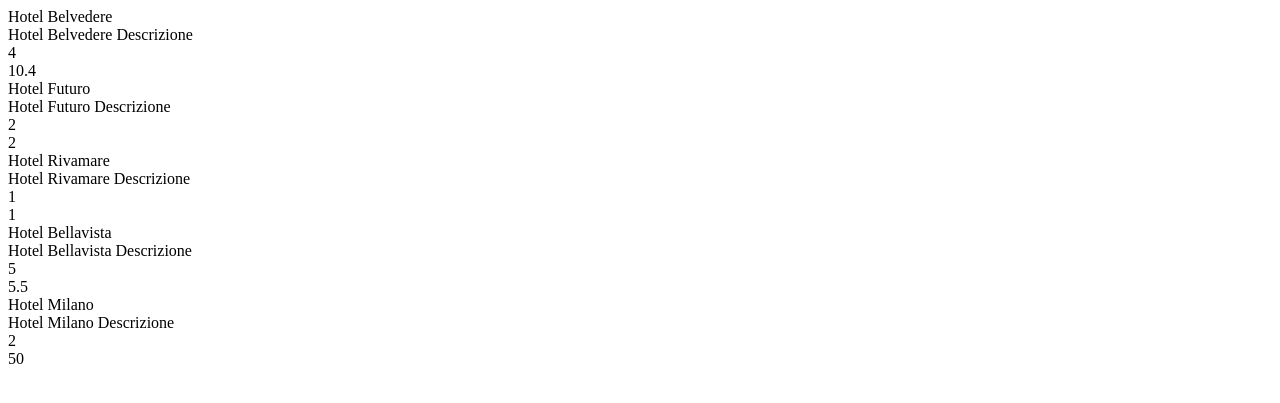
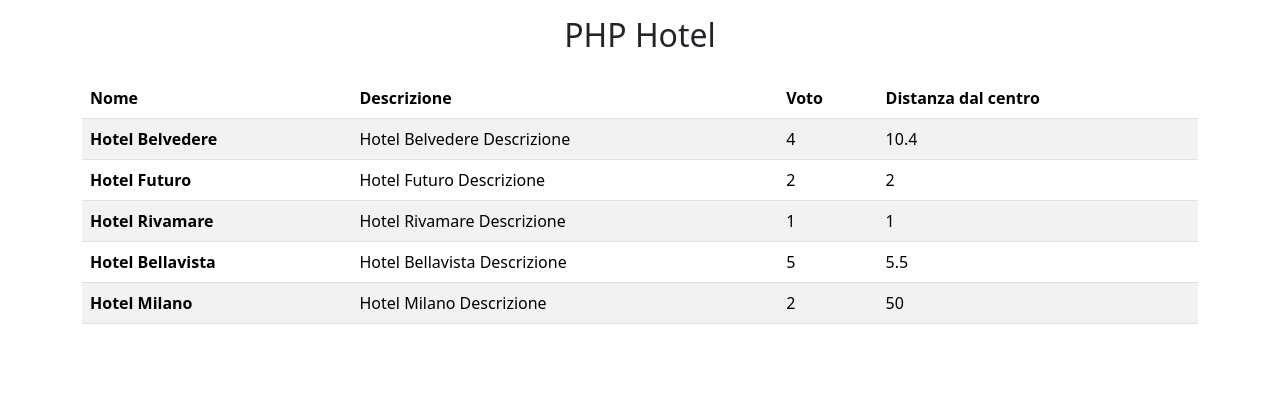
Before and after one commit to aletardio/php-hotel, a PHP site: page / in a window 1280 px wide. Shown: the top 403 px of the page. Run offline with PHP 8.4, Linux system fonts and the light colour scheme.

Commit message:
Added table

```diff
--- a/index.php
+++ b/index.php
@@ -8,18 +8,38 @@
 <head>
     <meta charset="UTF-8">
     <meta name="viewport" content="width=device-width, initial-scale=1.0">
+    <link href="https://cdn.jsdelivr.net/npm/bootstrap@5.3.2/dist/css/bootstrap.min.css" rel="stylesheet" integrity="sha384-T3c6CoIi6uLrA9TneNEoa7RxnatzjcDSCmG1MXxSR1GAsXEV/Dwwykc2MPK8M2HN" crossorigin="anonymous">
     <title>PHP Hotel</title>
 </head>
 <body>
-    <?php foreach ($hotels as $hotel){ ?>
-        <div>
-        <?php   echo $hotel ['name'].'<br>';
-                echo $hotel ['description'].'<br>';
-                echo $hotel ['vote'].'<br>';
-                echo $hotel ['distance_to_center'].'<br>';
-        ?>
+    <main>
+        <div class="container">
+            <div class="row">
+                <h2 class='text-center py-3'>PHP Hotel</h2>
+                <div class="col-12">
+                    <table class="table table-striped">
+                        <thead>
+                            <tr>
+                            <th scope="col">Nome</th>
+                            <th scope="col">Descrizione</th>
+                            <th scope="col">Voto</th>
+                            <th scope="col">Distanza dal centro</th>
+                            </tr>
+                        </thead>
+                        <tbody>
+                        <?php foreach ($hotels as $hotel){ ?>
+                            <tr>
+                            <th scope="row"><?php echo $hotel ['name'] ?></th>
+                            <td><?php echo $hotel ['description'] ?></td>
+                            <td><?php echo $hotel ['vote'] ?></td>
+                            <td><?php echo $hotel ['distance_to_center'] ?></td>
+                            </tr>
+                        <?php } ?>
+                        </tbody>
+                    </table>
+                </div>
+            </div>
         </div>
-
-    <?php } ?>
+    </main>
 </body>
 </html>
```
